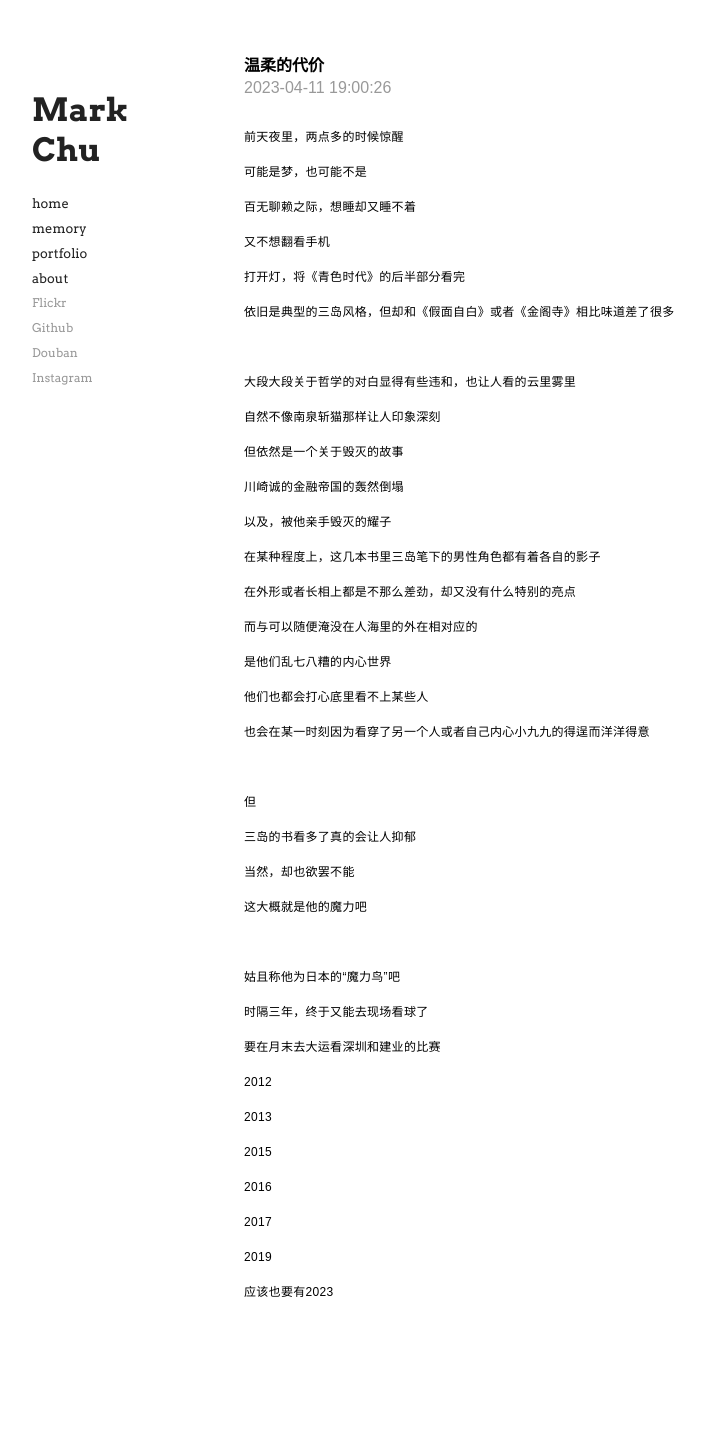
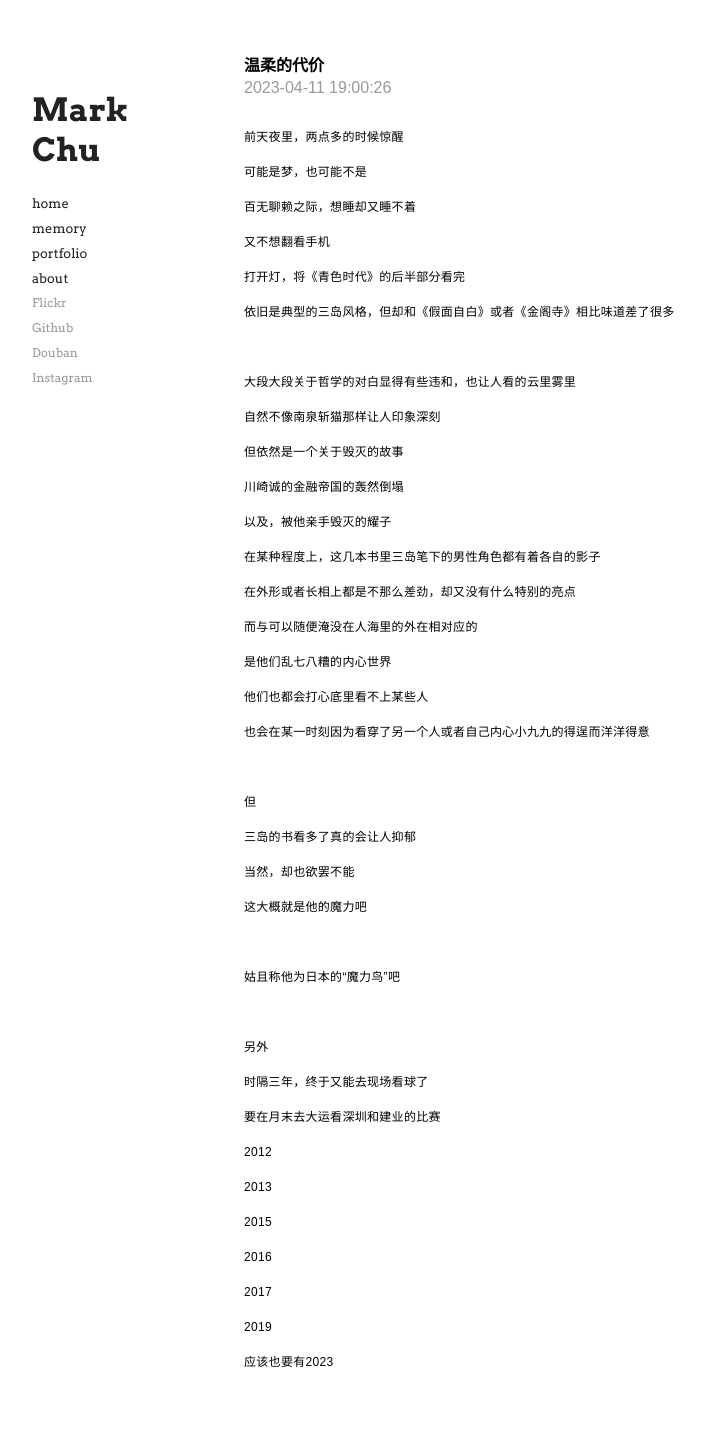
Before and after one commit to PacoIrene/pacoirene.github.io, a Jekyll site: the page built from _posts/2023-04-11-温柔的代价.md, in a window 1280 px wide. Shown: the whole page, without its empty margins (38-742 px from the left). Built offline with Jekyll 4.4.1, drawn with Linux system fonts in a browser that asks for light colours; nearby versions of some CDN libraries; some web fonts are replaced; before the commit the page ends 1362 px from its top, so only the background shows below that.

Commit message:
fix: post

```diff
--- a/_posts/2023-04-11-温柔的代价.md
+++ b/_posts/2023-04-11-温柔的代价.md
@@ -46,6 +46,8 @@ title: "温柔的代价"
 这大概就是他的魔力吧
 <br>
 姑且称他为日本的“魔力鸟”吧
+<br>
+另外
 
 时隔三年，终于又能去现场看球了
 
```
